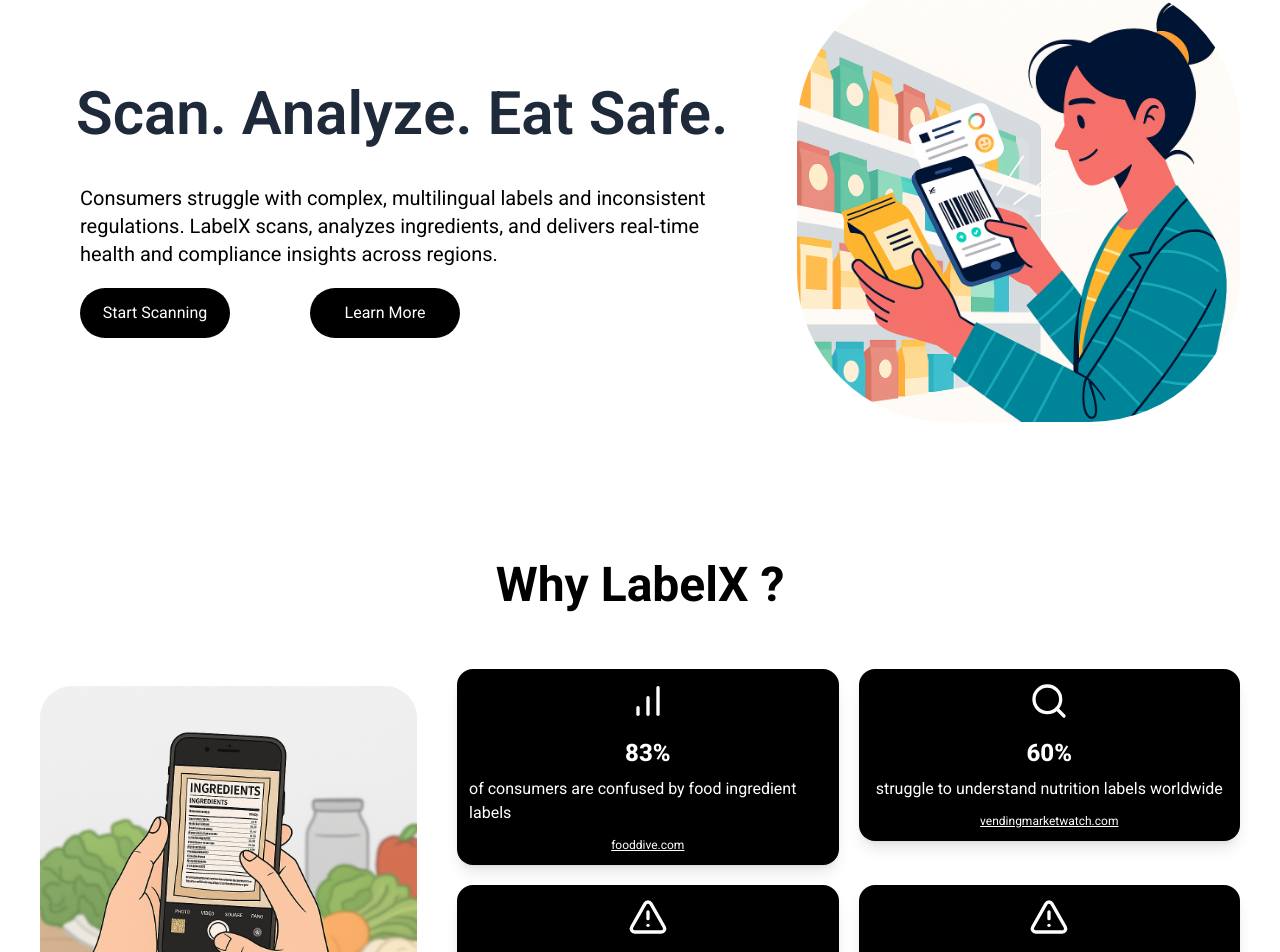
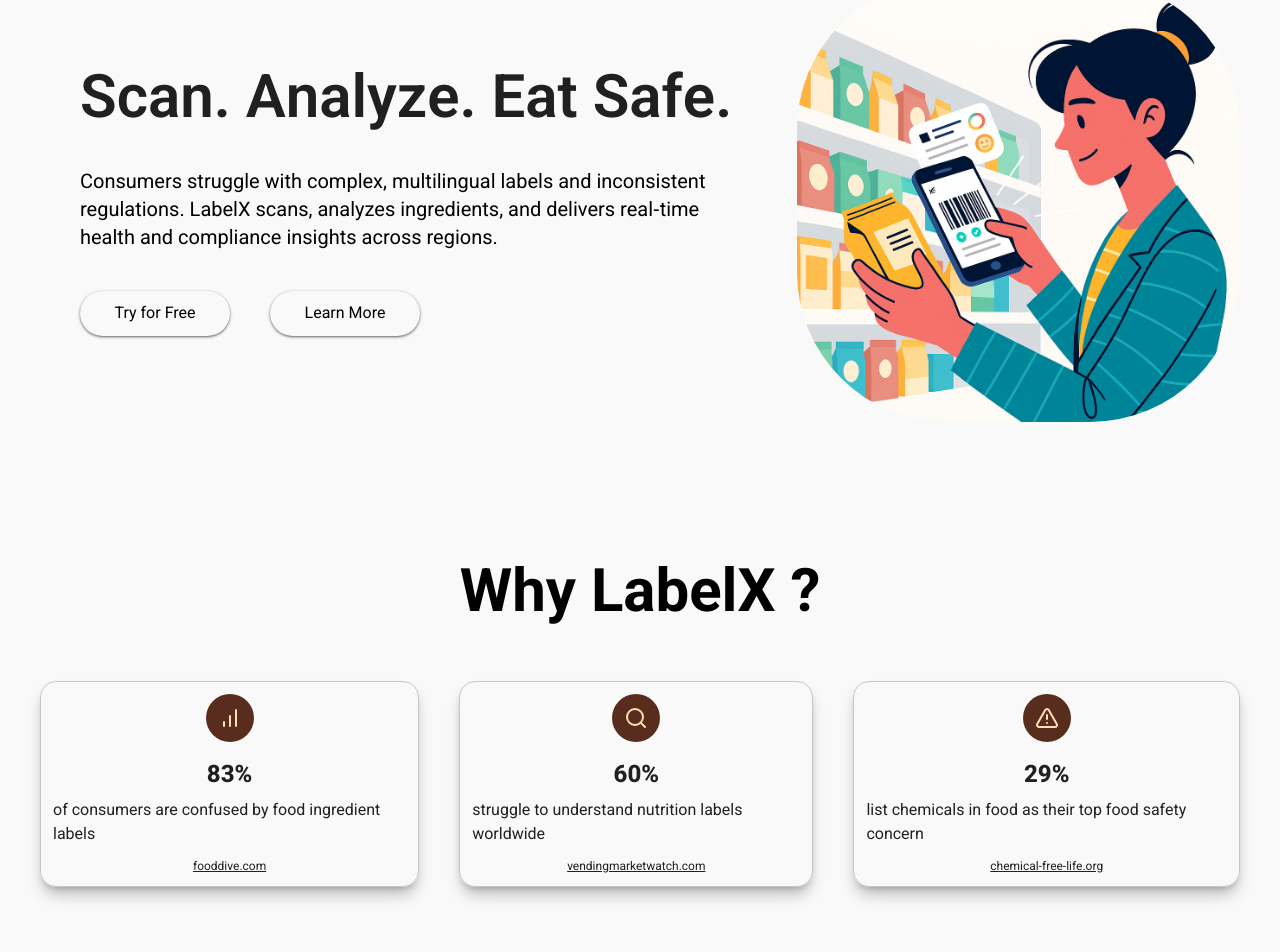
Before and after one commit to SHUBH4M13/LabelX_Frontend, a React (Vite) app: page / in a window 1280 px wide. Shown: the part 239-1191 px from the top of the page. Built offline with nearby package versions, Linux system fonts and the light colour scheme.

Commit message:
frontend new theme

```diff
--- a/src/Components/AnimateBlurText.jsx
+++ b/src/Components/AnimateBlurText.jsx
@@ -11,9 +11,9 @@
                 <motion.p
                     initial={{ filter: "blur(8px)", opacity: 0, y: 12 }}
                     animate={{ filter: "blur(0px)", opacity: 1, y: 0 }}
-                    transition={{ duration: 0.5, delay: 0.1 * idx }}
+                    transition={{ duration: 0.3, delay: 0.1 * idx }}
                     key={idx}
-                className={`text-3xl sm:text-6xl inline-block font-semibold text-gray-800`}>
+                className={`text-3xl sm:text-6xl inline-block font-semibold text-textcolor`}>
                     {letter === " " ? "\u00A0" : letter}
                 </motion.p>
             )}
--- a/src/Components/CusButton.jsx
+++ b/src/Components/CusButton.jsx
@@ -1,9 +1,22 @@
 import React from 'react'
 
-export default function CusButton({text , onclick }) {
+export default function CusButton({text, onclick, mode = "dark"}) {
+
+  let bgcolor = "primary"
+  let textcolor = "white"
+  let hovercolor = "primary/90"
+
+
+  if (mode === "white") {
+    bgcolor = "white"
+    textcolor = "black"
+    hovercolor = "#e8e8e8"
+  }
+
   return (
     <button
-    onClick={onclick}
-    className='bg-black w-[100px] h-[40px] sm:w-[150px] sm:h-[50px] text-white rounded-4xl cursor-pointer hover:bg-black/90 duration-200'>{text}</button>
+      onClick={onclick}
+      className={`bg-${bgcolor} text-${textcolor} hover:bg-${hovercolor} shadow-sm shadow-black/50 shadow- w-[100px] h-[40px] sm:w-[150px] sm:h-[45px] rounded-4xl cursor-pointer hover:translate-y-[-2px] duration-250`
+      }> {text}</button >
   )
 }
--- a/src/Components/HeroSection.jsx
+++ b/src/Components/HeroSection.jsx
@@ -1,44 +1,48 @@
 import React from 'react'
 import AnimateBlurText from "../Components/AnimateBlurText"
 import Grocery from "../assets/Grocery.png"
+import CusButton from './CusButton'
+import Tag from './Tag'
 
 export default function HeroSection() {
   return (
 
     <div className='flex flex-col-reverse sm:flex-row justify-center items-center px-10'>
 
-      <div className=' flex flex-col'>
+      <div className='flex flex-col'>
 
-        <div className='w-full flex flex-col justify-center items-start '>
+        <div className='w-full px-10 gap-10 flex flex-col justify-center items-start'>
 
-          <div className='flex py-5 px-9 justify-center items-center sm:items-start '>
+          <div className='flex justify-center items-center sm:items-start '>
             <AnimateBlurText text={"Scan. Analyze. Eat Safe."} textsize={"6xl"} />
           </div>
 
-          <div
-            className='py-5'>
-            <p className='text-xl sm:text-left text-center px-10 animate-fade-in-bottom delay-1000'>
+          <div>
+            <p className='text-xl sm:text-left text-center animate-fade-in-bottom delay-1000'>
               Consumers struggle with complex, multilingual labels and inconsistent regulations. LabelX scans, analyzes ingredients, and delivers real‑time health and compliance insights across regions.
             </p>
           </div>
 
-        </div>
+          <div className='flex justify-start items-start gap-5 sm:gap-10 animate-fade-in-bottom'>
+            <div>
+              <CusButton text={"Try for Free"} />
+            </div>
+            <div>
+              <CusButton
+                text={"Learn More"}
+                mode={"white"}
+              />
+            </div>
+          </div>
 
-        <div className=' px-10 flex justify-start items-start gap-5 sm:gap-20 animate-fade-in-bottom'>
-          <div>
-            <button className=' bg-black w-[150px] h-[50px] text-white rounded-4xl cursor-pointer hover:bg-black/90 duration-200'>Start Scanning</button>
-          </div>
-          <div>
-            <button className=' bg-black w-[150px] h-[50px] text-white rounded-4xl cursor-pointer hover:bg-black/90 duration-200'>Learn More</button>
-          </div>
         </div>
 
       </div>
 
       <div className=' flex justify-center items-center animate-fade-in-right'>
         <img
-        className='w-[370px] sm:w-full rounded-[150px]'
-        src={Grocery}></img>
+          className='w-[370px] sm:w-full rounded-[150px]'
+          src={Grocery}></img>
       </div>
 
     </div>
--- a/src/Components/Infoboxes.jsx
+++ b/src/Components/Infoboxes.jsx
@@ -1,23 +1,22 @@
 import React from 'react'
-import { AlertTriangle, BarChart, Search } from "lucide-react";
 
 
 export default function Infoboxes({fact}) {
     return (
         <div>
-                    <div
-                        className="bg-black rounded-2xl shadow-lg p-3 flex flex-col items-center"
-                    >
-                        {fact.icon }
-                        <h3 className="text-2xl font-extrabold text-white mt-4">
+            <div className="bg-#ffffff rounded-2xl hover:translate-y-[-2.5px] duration-300 shadow-lg shadow-black/25 border-1 border-black/20  p-3 flex flex-col items-center">
+                <div className=' p-3 bg-secondaryFore rounded-full'>
+                    {fact.icon}
+                </div>
+                <h3 className="text-2xl font-extrabold text-textcolor mt-4">
                     {fact.stat}
                 </h3>
-                        <p className="text-white mt-2">{fact.desc}</p>
+                <p className="text-textcolor mt-2">{fact.desc}</p>
                 <a
                     href={`https://${fact.source}`}
                     target="_blank"
-                            rel="noopener noreferrer"
-                            className="text-xs text-white mt-3 underline"
+                    rel=""
+                    className="text-xs text-textcolor mt-3 underline"
                 >
                     {fact.source}
                 </a>
--- a/src/Components/Navbar.jsx
+++ b/src/Components/Navbar.jsx
@@ -4,12 +4,12 @@
 
 export default function Navbar() {
   return (
-    <div className=' h-[10vh]  bg-white/50 sm:px-20 px-10 flex items-center justify-between border-b border-white/90 shadow shadow-black/20'>
+    <div className=' h-[10vh]  bg-lightbg sm:px-20 px-10 flex items-center justify-between border-b border-black/10 shadow-md shadow-black/20'>
         <div className=' flex items-center justify-center gap-2 sm:gap-3 '>
             <ScanLine
             strokeWidth = {3}
-            size={30}/>
-            <h1 className=' mt-1 font-bold text-2xl sm:text-3xl text-center'>LabelX</h1>
+            size= {30} />
+            <h1 className='mt-1 font-bold text-2xl sm:text-3xl text-center'>LabelX</h1>
         </div>
 
         <div>
--- /dev/null
+++ b/src/Components/Tag.jsx
@@ -0,0 +1,13 @@
+import React from 'react'
+import {Check} from "lucide-react"
+
+export default function Tag({text , isTick = false}) {
+  return (
+    <div className='flex gap-3 items-center justify-center bg-secondary text-secondaryFore shadow-sm shadow-black/50 rounded-4xl px-4 py-1.5'>
+        { isTick &&
+            <Check color="#582d1d" size={18} />
+        }
+        <p className='text-sm'>{text}</p>
+    </div>
+  )
+}
--- a/src/Components/WhyLabelXSection.jsx
+++ b/src/Components/WhyLabelXSection.jsx
@@ -1,5 +1,4 @@
 import React from 'react'
-import Scanning from "../assets/Scanning.png"
 import Infoboxes from "./Infoboxes"
 import { AlertTriangle, BarChart, Search } from "lucide-react";
 
@@ -7,25 +6,19 @@
 
     const data = [
         {
-            icon: <BarChart className="w-10 h-10 text-white" />,
+            icon: <BarChart className=" text-secondary" />,
             stat: "83%",
             desc: "of consumers are confused by food ingredient labels",
             source: "fooddive.com",
         },
         {
-            icon: <Search className="w-10 h-10 text-white" />,
+            icon: <Search className=" text-secondary" />,
             stat: "60%",
             desc: "struggle to understand nutrition labels worldwide",
             source: "vendingmarketwatch.com",
         },
         {
-            icon: <AlertTriangle className="w-10 h-10 text-white" />,
-            stat: "29%",
-            desc: "list chemicals in food as their top food safety concern",
-            source: "chemical-free-life.org",
-        },
-        {
-            icon: <AlertTriangle className="w-10 h-10 text-white" />,
+            icon: <AlertTriangle className=" text-secondary" />,
             stat: "29%",
             desc: "list chemicals in food as their top food safety concern",
             source: "chemical-free-life.org",
@@ -33,21 +26,13 @@
     ]
 
     return (
-        <div className='px-10 flex flex-col justify-center items-center gap-15  bg-white w-full'>
+        <div className='bg-lightbg w-full px-10 mb-64 flex flex-col justify-center items-center gap-15'>
 
             <div>
-                <p className=' font-bold text-5xl '>Why LabelX ? </p>
+                <p className=' font-bold text-6xl '>Why LabelX ? </p>
             </div>
 
-            <div className='flex justify-around items-center gap-10 '>
-
-                <div>
-                    <img
-                        className='w-[400px] rounded-4xl '
-                        src={Scanning} alt="" />
-                </div>
-
-                <div className='grid grid-cols-2 gap-5 justify-center '>
+                <div className='flex justify-center items-center gap-10 '>
                     {data.map((info, idx) => (
                         <div key={idx}>
                             <Infoboxes fact={info} />
@@ -55,10 +40,6 @@
                     ))}
                 </div>
 
-
-            </div>
-
-
         </div>
     )
 }
--- a/src/index.css
+++ b/src/index.css
@@ -1,10 +1,18 @@
 @import url('https://fonts.googleapis.com/css2?family=Roboto:ital,wght@0,100..900;1,100..900&display=swap');
 @import "tailwindcss";
 
-
 @theme {
   --font-sans: "Roboto", sans-serif;
+  --color-primary: #644a40;
+  --color-primaryFore : #ffffff;
+  --color-secondary: #ffdfb5;
+  --color-secondaryFore: #582d1d;
+  --color-lightbg: #f9f9f9;
+  --color-darkbg: #111111;
+  --color-textcolor: #202020;
+  --color-hoverColor: #e8e8e8;
 }
+
 @layer utilities {
 
     @keyframes fade-in-left {
--- a/src/pages/Home.jsx
+++ b/src/pages/Home.jsx
@@ -10,11 +10,11 @@
                 <Navbar />
             </div>
 
-            <div className=' flex justify-center h-[90vh] '>
+            <div className=' bg-lightbg flex justify-center h-[90vh] '>
                 <HeroSection />
             </div>
 
-            <div>
+            <div className='bg-lightbg'>
                 <WhyLabelXSection/>
             </div>
 
```
Lines whose indentation alone changed are shown as unchanged.
